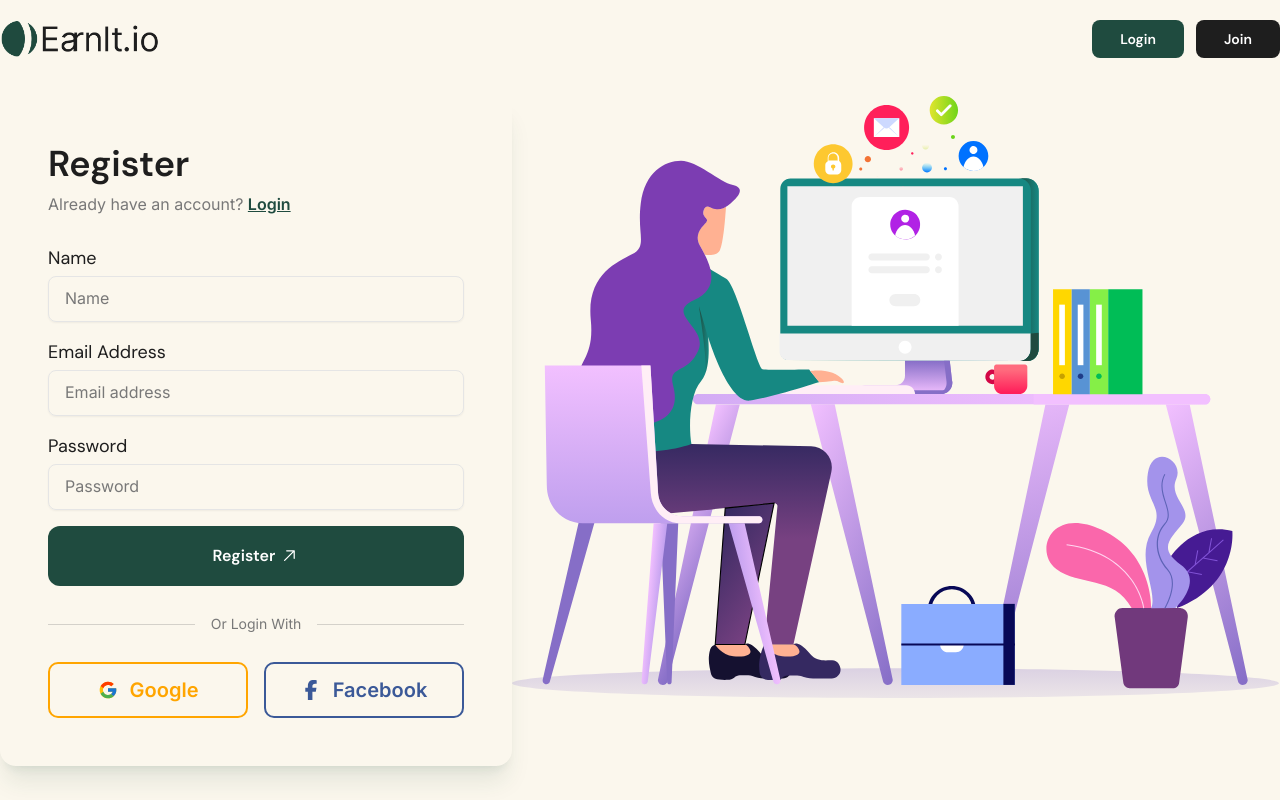
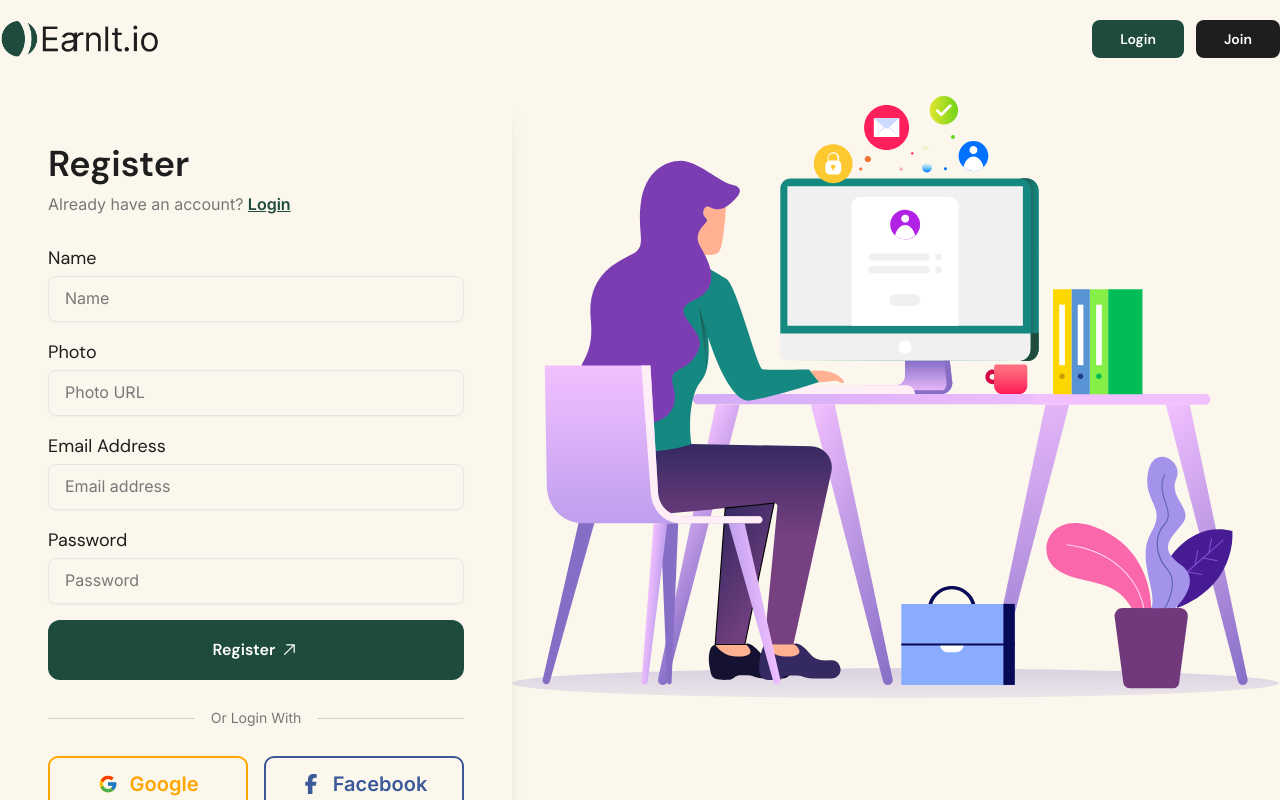
Before and after one commit to Rabby-khan-04/earn-it-client, a React (Vite) app: page /auth/register in a window 1280 px wide. Shown: the top 800 px of the page. Built offline with nearby package versions, Linux system fonts and the light colour scheme; no server answers.

Commit message:
User registration function added

```diff
--- a/src/hook/useAuth.js
+++ b/src/hook/useAuth.js
@@ -2,7 +2,9 @@ import auth from "@/firebase/firebase.config";
 import {
   createUserWithEmailAndPassword,
   onAuthStateChanged,
+  updateProfile,
 } from "firebase/auth";
+import toast from "react-hot-toast";
 import { create } from "zustand";
 
 const useAuth = create((set) => ({
@@ -25,12 +27,22 @@ const useAuth = create((set) => ({
     return unsubscribe;
   },
 
-  createUser: async (email, password) => {
+  createUser: async (displayName, photoURL, email, password) => {
     set({ isAuthLoading: true });
     try {
       const res = await createUserWithEmailAndPassword(auth, email, password);
       set({ authUser: res.user });
+      if (res.user) {
+        updateProfile(auth.currentUser, { displayName, photoURL })
+          .then(() => {
+            toast.success("User registered successfully!!");
+          })
+          .catch((err) => {
+            console.error(`Error in update user: ${err}`);
+          });
+      }
     } catch (error) {
+      toast.error("User registration failed");
       console.error(`Error in create user: ${error}`);
       set({ authUser: null });
       set({ isAuthLoading: false });
--- a/src/layouts/Main.jsx
+++ b/src/layouts/Main.jsx
@@ -2,6 +2,7 @@ import Footer from "@/components/shared/Footer/Footer";
 import Header from "@/components/shared/Header/Header";
 import useAuth from "@/hook/useAuth";
 import { useEffect } from "react";
+import { Toaster } from "react-hot-toast";
 import { Outlet } from "react-router-dom";
 
 const Main = () => {
@@ -15,6 +16,7 @@ const Main = () => {
 
   return (
     <>
+      <Toaster position="top-center" reverseOrder={false} />
       <Header />
       <Outlet />
       <Footer />
--- a/src/pages/Auth/Register.jsx
+++ b/src/pages/Auth/Register.jsx
@@ -4,6 +4,7 @@ import { useForm } from "react-hook-form";
 import { Link } from "react-router-dom";
 import { GoArrowUpRight } from "react-icons/go";
 import SocalLogin from "@/components/auth/SocalLogin";
+import useAuth from "@/hook/useAuth";
 
 const Register = () => {
   const {
@@ -12,7 +13,16 @@ const Register = () => {
     formState: { errors },
   } = useForm();
 
-  const onSubmit = (data) => console.log(data);
+  const { createUser } = useAuth();
+
+  const onSubmit = (data) => {
+    const name = data.name;
+    const photo = data.photo;
+    const email = data.email;
+    const password = data.password;
+
+    createUser(name, photo, email, password);
+  };
 
   return (
     <section className="py-24 bg-base-100">
@@ -50,6 +60,24 @@ const Register = () => {
                 />
                 <p className="text-xs text-red-500 font-inter">
                   {errors.name && <span>This field is required</span>}
+                </p>
+              </div>
+
+              <div className="space-y-1">
+                <label
+                  htmlFor="photo"
+                  className="text-title text-lg inline-block font-dm-sans font-normal"
+                >
+                  Photo
+                </label>
+                <Input
+                  type="url"
+                  id="photo"
+                  placeholder="Photo URL"
+                  {...register("photo", { required: true })}
+                />
+                <p className="text-xs text-red-500 font-inter">
+                  {errors.photo && <span>This field is required</span>}
                 </p>
               </div>
               <div className="space-y-1">
```
